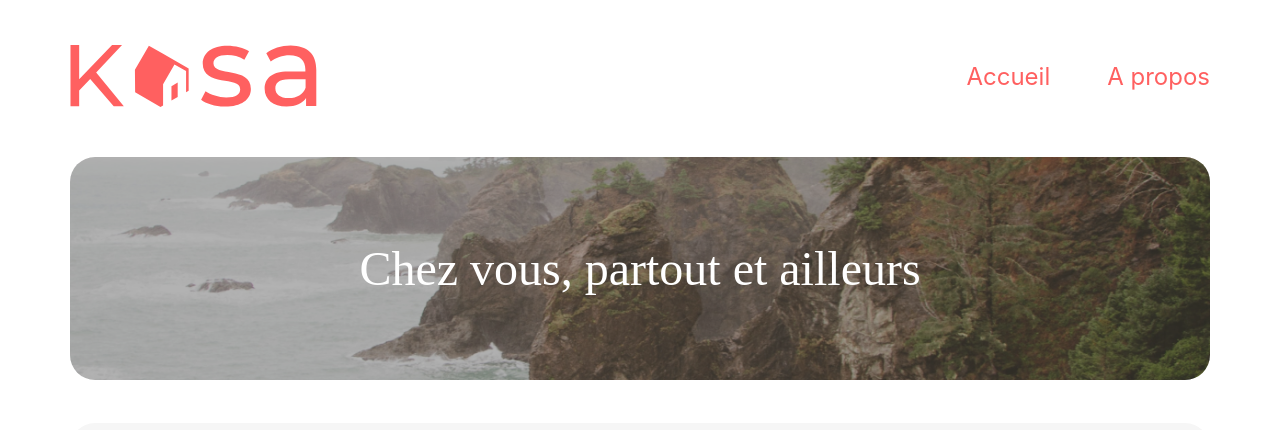
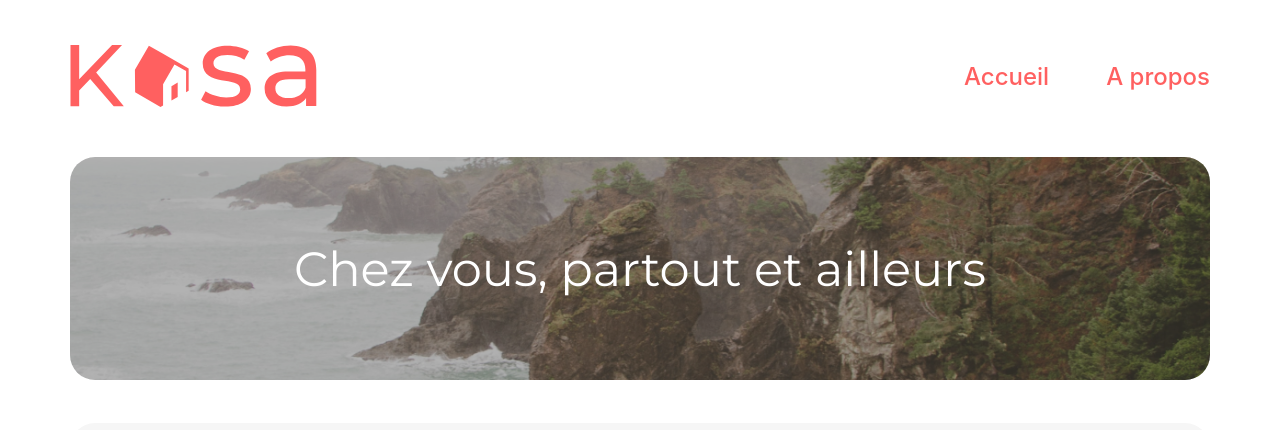
Before and after one commit to MaximeD74/kasa, a React (Create React App) app: page / in a window 1280 px wide. Shown: the top 430 px of the page. Built offline with nearby package versions, Linux system fonts and the light colour scheme.

Commit message:
Error 404 page build / Improved collapse component behavior

```diff
--- a/src/components/Collapse/index.jsx
+++ b/src/components/Collapse/index.jsx
@@ -5,16 +5,16 @@ import arrowUp from "../../assets/arrows/arrowUp.svg"
 function Collapse({ title, description }) {
     const [isOpen, setIsOpen] = useState(false);
 
-    const handleToggle = () => {
+    const clickOnArrow = () => {
       setIsOpen(!isOpen);
     };
 
     return (
       <div className={`collapse ${isOpen ? "open" : ""}`}>
-        <div className="headband" onClick={handleToggle}>
+        <div className="headband">
           <div className="title">{title}</div>
           <div className={`arrow ${isOpen ? "rotate" : ""}`}>
-            <img src={arrowUp} alt="Flèche vers le haut" />
+            <img src={arrowUp} alt="Flèche vers le haut"  onClick={clickOnArrow} />
           </div>
         </div>
         <div className={`description ${isOpen ? "open" : ""}`}>
--- a/src/components/Navigation/index.jsx
+++ b/src/components/Navigation/index.jsx
@@ -4,8 +4,8 @@ import "../../styles/navigation.scss"
 function Navigation() {
   return (
     <nav className='nav'>
-      <Link to="/" className='link'>Accueil</Link>
-      <Link to="/about" className='link'>A propos</Link>
+      <Link to="/">Accueil</Link>
+      <Link to="/about">A propos</Link>
     </nav>
   )
 }
--- a/src/index.scss
+++ b/src/index.scss
@@ -1,10 +1,9 @@
 @import './styles/mixins/colors';
+@import url('https://fonts.googleapis.com/css2?family=Montserrat:wght@300;400;500;600;700&display=swap');
 
 body {
   margin: 0 70px 0 70px;
-  font-family: -apple-system, BlinkMacSystemFont, 'Segoe UI', 'Roboto', 'Oxygen',
-    'Ubuntu', 'Cantarell', 'Fira Sans', 'Droid Sans', 'Helvetica Neue',
-    sans-serif, 'Montserrat';
+  font-family: -apple-system, BlinkMacSystemFont, 'Montserrat';
   -webkit-font-smoothing: antialiased;
   -moz-osx-font-smoothing: grayscale;
 }
--- a/src/pages/Error/index.jsx
+++ b/src/pages/Error/index.jsx
@@ -1,10 +1,18 @@
 import Header from "../../components/Header"
+import { Link } from 'react-router-dom'
+import "../../styles/error.scss"
+import Footer from "../../components/Footer/index"
 
 function Error() {
     return (
       <div>
         <Header />
-        <h1>Erreur 404</h1>
+        <div className="error-content">
+          <h1>404</h1>
+          <p>Oups! La page que vous demandez n'existe pas.</p>
+          <Link to="/">Retourner sur la page d'accueil</Link>
+        </div>
+        <Footer />
       </div>
     )
   }
--- a/src/styles/banner.scss
+++ b/src/styles/banner.scss
@@ -10,7 +10,6 @@
 
 
         img {
-            position: absolute;
             width: 100%;
             height: 100%;
             object-fit: cover;
--- a/src/styles/error.scss
+++ b/src/styles/error.scss
@@ -0,0 +1,28 @@
+@import '../styles/mixins/colors';
+
+.error-content {
+    display: flex;
+    flex-direction: column;
+    align-items: center;
+    color: $primary-color;
+    font-family: 'Montserrat';
+
+    h1 {
+        font-size: 288px;
+        margin: 89px 0 139px 0;
+        font-weight: 700;
+    }
+
+    p {
+        font-size: 36px;
+        font-weight: 500;
+        margin: 0;
+    }
+
+    a {
+        color: $primary-color;
+        font-weight: 500;
+        font-size: 18px;
+        margin: 139px 0 139px 0;
+    }
+}
--- a/src/styles/navigation.scss
+++ b/src/styles/navigation.scss
@@ -9,6 +9,8 @@
 
         a {
             color: $primary-color;
+            font-size: 24px;
+            font-weight: 500;
             text-decoration: none;
             text-align: right;
                 &:hover {
```
Also changed, not shown: src/assets/arrows/arrowDown.svg (deleted).
